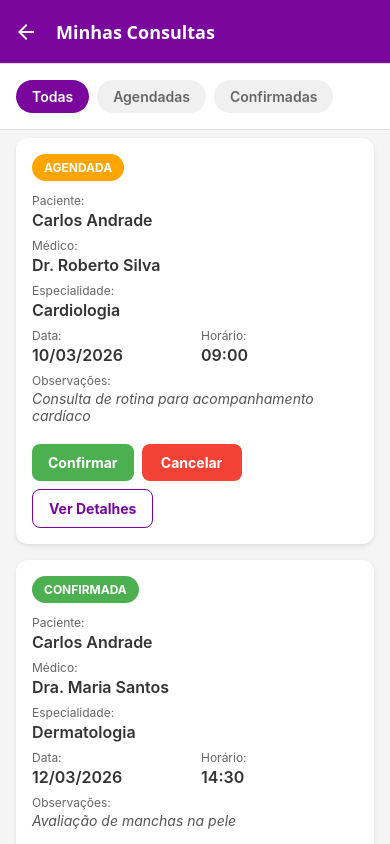
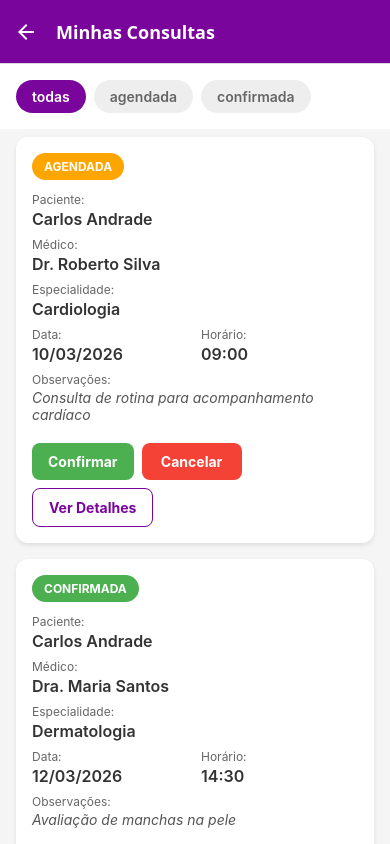
Before and after one commit to phestalise/sistema-consultas-mobile-cp2, a React Native app: screen /ConsultasList in a window 390 px wide. Built offline with nearby package versions, Linux system fonts and the light colour scheme.

Commit message:
feat: separacao de styles consultas list e detalhes

```diff
--- a/src/screens/ConsultaDetalhesScreen.tsx
+++ b/src/screens/ConsultaDetalhesScreen.tsx
@@ -1,20 +1,9 @@
-/**
- * ConsultaDetalhesScreen - Detalhes da Consulta
- * Exibe informações completas de uma consulta específica
- */
-
 import React, { useState, useEffect } from "react";
-import {
-  View,
-  Text,
-  StyleSheet,
-  ScrollView,
-  TouchableOpacity,
-  Alert,
-} from "react-native";
+import { View, Text, ScrollView, TouchableOpacity } from "react-native";
 import { Consulta } from "../types";
 import { Loading } from "../components";
 import { consultasService } from "../services/consultasService";
+import { styles } from "../styles/consultaDetalhes.styles";
 import {
   formatarData,
   formatarHorario,
@@ -22,252 +11,67 @@ import {
   obterTextoStatus,
 } from "../utils/formatters";
 
-type ConsultaDetalhesScreenProps = {
-  navigation: any;
-  route: any;
-};
+export default function ConsultaDetalhesScreen({ route }: any) {
+  const { consultaId } = route.params;
 
-export default function ConsultaDetalhesScreen({
-  navigation,
-  route,
-}: ConsultaDetalhesScreenProps) {
-  const { consultaId } = route.params;
   const [consulta, setConsulta] = useState<Consulta | null>(null);
   const [loading, setLoading] = useState(true);
 
   useEffect(() => {
-    carregarConsulta();
-  }, [consultaId]);
+    carregar();
+  }, []);
 
-  async function carregarConsulta() {
+  async function carregar() {
     setLoading(true);
-    try {
     const dados = await consultasService.obterConsulta(consultaId);
     setConsulta(dados);
-    } catch (error) {
-      console.error("Erro ao carregar consulta:", error);
-      Alert.alert("Erro", "Não foi possível carregar a consulta");
-      navigation.goBack();
-    } finally {
     setLoading(false);
   }
-  }
 
-  async function handleConfirmar() {
-    if (!consulta) return;
-
-    Alert.alert(
-      "Confirmar Consulta",
-      "Deseja confirmar esta consulta?",
-      [
-        { text: "Cancelar", style: "cancel" },
-        {
-          text: "Confirmar",
-          onPress: async () => {
-            try {
-              await consultasService.confirmarConsulta(consulta.id);
-              carregarConsulta();
-            } catch (error) {
-              Alert.alert("Erro", "Não foi possível confirmar a consulta");
-            }
-          },
-        },
-      ]
-    );
-  }
-
-  async function handleCancelar() {
-    if (!consulta) return;
-
-    Alert.alert(
-      "Cancelar Consulta",
-      "Tem certeza que deseja cancelar esta consulta?",
-      [
-        { text: "Não", style: "cancel" },
-        {
-          text: "Sim, cancelar",
-          style: "destructive",
-          onPress: async () => {
-            try {
-              await consultasService.cancelarConsulta(consulta.id);
-              carregarConsulta();
-            } catch (error) {
-              Alert.alert("Erro", "Não foi possível cancelar a consulta");
-            }
-          },
-        },
-      ]
-    );
-  }
-
-  if (loading || !consulta) {
-    return <Loading mensagem="Carregando detalhes..." />;
-  }
-
-  const corStatus = obterCorStatus(consulta.status);
+  if (loading || !consulta) return <Loading mensagem="Carregando..." />;
 
   return (
     <View style={styles.container}>
       <ScrollView contentContainerStyle={styles.scrollContent}>
-        {/* Status Badge */}
-        <View style={[styles.statusBadge, { backgroundColor: corStatus }]}>
+        <View
+          style={[
+            styles.statusBadge,
+            { backgroundColor: obterCorStatus(consulta.status) },
+          ]}
+        >
           <Text style={styles.statusTexto}>
             {obterTextoStatus(consulta.status)}
           </Text>
         </View>
 
-        {/* Seção Paciente */}
-        <View style={styles.secao}>
-          <Text style={styles.secaoTitulo}>👤 Paciente</Text>
         <View style={styles.card}>
-            <Text style={styles.valor}>{consulta.pacienteNome}</Text>
-          </View>
+          <Text style={styles.titulo}>Paciente</Text>
+          <Text style={styles.texto}>{consulta.pacienteNome}</Text>
         </View>
 
-        {/* Seção Médico */}
-        <View style={styles.secao}>
-          <Text style={styles.secaoTitulo}>👨‍⚕️ Médico</Text>
         <View style={styles.card}>
-            <Text style={styles.valor}>{consulta.medicoNome}</Text>
-            <Text style={styles.label}>{consulta.especialidade}</Text>
-          </View>
+          <Text style={styles.titulo}>Médico</Text>
+          <Text style={styles.texto}>{consulta.medicoNome}</Text>
+          <Text style={styles.texto}>{consulta.especialidade}</Text>
         </View>
 
-        {/* Seção Data e Hora */}
-        <View style={styles.secao}>
-          <Text style={styles.secaoTitulo}>📅 Agendamento</Text>
         <View style={styles.card}>
-            <View style={styles.row}>
-              <View style={styles.coluna}>
-                <Text style={styles.label}>Data</Text>
-                <Text style={styles.valor}>{formatarData(consulta.data)}</Text>
-              </View>
-              <View style={styles.coluna}>
-                <Text style={styles.label}>Horário</Text>
-                <Text style={styles.valor}>
+          <Text style={styles.titulo}>Data</Text>
+          <Text style={styles.texto}>
+            {formatarData(consulta.data)}
+          </Text>
+          <Text style={styles.texto}>
             {formatarHorario(consulta.horario)}
           </Text>
         </View>
-            </View>
-          </View>
-        </View>
 
-        {/* Seção Observações */}
         {consulta.observacoes && (
-          <View style={styles.secao}>
-            <Text style={styles.secaoTitulo}>📝 Observações</Text>
           <View style={styles.card}>
-              <Text style={styles.observacoes}>{consulta.observacoes}</Text>
-            </View>
+            <Text style={styles.titulo}>Observações</Text>
+            <Text style={styles.texto}>{consulta.observacoes}</Text>
           </View>
         )}
-
-        {/* Botões de Ação */}
-        <View style={styles.acoes}>
-          {consulta.status === "agendada" && (
-            <TouchableOpacity
-              style={[styles.botao, styles.botaoConfirmar]}
-              onPress={handleConfirmar}
-            >
-              <Text style={styles.botaoTexto}>✓ Confirmar Consulta</Text>
-            </TouchableOpacity>
-          )}
-
-          {(consulta.status === "agendada" ||
-            consulta.status === "confirmada") && (
-            <TouchableOpacity
-              style={[styles.botao, styles.botaoCancelar]}
-              onPress={handleCancelar}
-            >
-              <Text style={styles.botaoTexto}>✕ Cancelar Consulta</Text>
-            </TouchableOpacity>
-          )}
-        </View>
       </ScrollView>
     </View>
   );
 }
-
-const styles = StyleSheet.create({
-  container: {
-    flex: 1,
-    backgroundColor: "#f5f5f5",
-  },
-  scrollContent: {
-    padding: 20,
-  },
-  statusBadge: {
-    alignSelf: "center",
-    paddingHorizontal: 24,
-    paddingVertical: 12,
-    borderRadius: 24,
-    marginBottom: 24,
-  },
-  statusTexto: {
-    color: "#fff",
-    fontWeight: "bold",
-    fontSize: 16,
-    textTransform: "uppercase",
-  },
-  secao: {
-    marginBottom: 20,
-  },
-  secaoTitulo: {
-    fontSize: 18,
-    fontWeight: "bold",
-    color: "#333",
-    marginBottom: 12,
-  },
-  card: {
-    backgroundColor: "#fff",
-    borderRadius: 12,
-    padding: 16,
-    shadowColor: "#000",
-    shadowOffset: { width: 0, height: 2 },
-    shadowOpacity: 0.1,
-    shadowRadius: 4,
-    elevation: 3,
-  },
-  row: {
-    flexDirection: "row",
-    gap: 16,
-  },
-  coluna: {
-    flex: 1,
-  },
-  label: {
-    fontSize: 12,
-    color: "#666",
-    marginBottom: 4,
-  },
-  valor: {
-    fontSize: 18,
-    color: "#333",
-    fontWeight: "600",
-  },
-  observacoes: {
-    fontSize: 16,
-    color: "#555",
-    lineHeight: 24,
-  },
-  acoes: {
-    gap: 12,
-    marginTop: 12,
-  },
-  botao: {
-    paddingVertical: 16,
-    borderRadius: 12,
-    alignItems: "center",
-  },
-  botaoConfirmar: {
-    backgroundColor: "#4CAF50",
-  },
-  botaoCancelar: {
-    backgroundColor: "#F44336",
-  },
-  botaoTexto: {
-    color: "#fff",
-    fontWeight: "bold",
-    fontSize: 16,
-  },
-});
--- a/src/screens/ConsultasListScreen.tsx
+++ b/src/screens/ConsultasListScreen.tsx
@@ -1,32 +1,15 @@
-/**
- * ConsultasListScreen - Lista de Consultas
- * Exibe todas as consultas do usuário com filtros
- */
-
 import React, { useState, useEffect } from "react";
-import {
-  View,
-  Text,
-  StyleSheet,
-  FlatList,
-  TouchableOpacity,
-} from "react-native";
+import { View, Text, FlatList, TouchableOpacity } from "react-native";
 import { Consulta, StatusConsulta } from "../types";
 import { ConsultaCard, Loading, EmptyState } from "../components";
 import { consultasService } from "../services/consultasService";
+import { styles } from "../styles/consultasList.styles";
 
-type ConsultasListScreenProps = {
-  navigation: any;
-};
-
-export default function ConsultasListScreen({
-  navigation,
-}: ConsultasListScreenProps) {
+export default function ConsultasListScreen({ navigation }: any) {
   const [consultas, setConsultas] = useState<Consulta[]>([]);
   const [loading, setLoading] = useState(true);
-  const [filtroAtivo, setFiltroAtivo] = useState<StatusConsulta | "todas">(
-    "todas"
-  );
+  const [filtroAtivo, setFiltroAtivo] =
+    useState<StatusConsulta | "todas">("todas");
 
   useEffect(() => {
     carregarConsultas();
@@ -34,32 +17,19 @@ export default function ConsultasListScreen({
 
   async function carregarConsultas() {
     setLoading(true);
-    try {
     const dados = await consultasService.listarConsultas();
     setConsultas(dados);
-    } catch (error) {
-      console.error("Erro ao carregar consultas:", error);
-    } finally {
     setLoading(false);
-    }
   }
 
   async function handleConfirmar(id: number) {
-    try {
     await consultasService.confirmarConsulta(id);
     carregarConsultas();
-    } catch (error) {
-      console.error("Erro ao confirmar consulta:", error);
-    }
   }
 
   async function handleCancelar(id: number) {
-    try {
     await consultasService.cancelarConsulta(id);
     carregarConsultas();
-    } catch (error) {
-      console.error("Erro ao cancelar consulta:", error);
-    }
   }
 
   function handleDetalhes(id: number) {
@@ -71,127 +41,47 @@ export default function ConsultasListScreen({
       ? consultas
       : consultas.filter((c) => c.status === filtroAtivo);
 
-  if (loading) {
-    return <Loading mensagem="Carregando consultas..." />;
-  }
+  if (loading) return <Loading mensagem="Carregando consultas..." />;
 
   return (
     <View style={styles.container}>
-      {/* Filtros */}
       <View style={styles.filtros}>
+        {["todas", "agendada", "confirmada"].map((item) => (
           <TouchableOpacity
+            key={item}
             style={[
               styles.filtro,
-            filtroAtivo === "todas" && styles.filtroAtivo,
+              filtroAtivo === item && styles.filtroAtivo,
             ]}
-          onPress={() => setFiltroAtivo("todas")}
+            onPress={() => setFiltroAtivo(item as any)}
           >
             <Text
               style={[
                 styles.filtroTexto,
-              filtroAtivo === "todas" && styles.filtroTextoAtivo,
+                filtroAtivo === item && styles.filtroTextoAtivo,
               ]}
             >
-            Todas
+              {item}
             </Text>
           </TouchableOpacity>
-
-        <TouchableOpacity
-          style={[
-            styles.filtro,
-            filtroAtivo === "agendada" && styles.filtroAtivo,
-          ]}
-          onPress={() => setFiltroAtivo("agendada")}
-        >
-          <Text
-            style={[
-              styles.filtroTexto,
-              filtroAtivo === "agendada" && styles.filtroTextoAtivo,
-            ]}
-          >
-            Agendadas
-          </Text>
-        </TouchableOpacity>
-
-        <TouchableOpacity
-          style={[
-            styles.filtro,
-            filtroAtivo === "confirmada" && styles.filtroAtivo,
-          ]}
-          onPress={() => setFiltroAtivo("confirmada")}
-        >
-          <Text
-            style={[
-              styles.filtroTexto,
-              filtroAtivo === "confirmada" && styles.filtroTextoAtivo,
-            ]}
-          >
-            Confirmadas
-          </Text>
-        </TouchableOpacity>
+        ))}
       </View>
 
-      {/* Lista de Consultas */}
       <FlatList
         data={consultasFiltradas}
         keyExtractor={(item) => item.id.toString()}
         renderItem={({ item }) => (
           <ConsultaCard
             consulta={item}
-            onConfirmar={handleConfirmar}
-            onCancelar={handleCancelar}
-            onDetalhes={handleDetalhes}
+            onConfirmar={() => handleConfirmar(item.id)}
+            onCancelar={() => handleCancelar(item.id)}
+            onDetalhes={() => handleDetalhes(item.id)}
           />
         )}
-        contentContainerStyle={
-          consultasFiltradas.length === 0 && styles.emptyContainer
-        }
         ListEmptyComponent={
-          <EmptyState
-            mensagem={
-              filtroAtivo === "todas"
-                ? "Você ainda não possui consultas"
-                : `Nenhuma consulta ${filtroAtivo}`
-            }
-            icone="📅"
-          />
+          <EmptyState mensagem="Nenhuma consulta encontrada" icone="📅" />
         }
       />
     </View>
   );
 }
-
-const styles = StyleSheet.create({
-  container: {
-    flex: 1,
-    backgroundColor: "#f5f5f5",
-  },
-  filtros: {
-    flexDirection: "row",
-    padding: 16,
-    gap: 8,
-    backgroundColor: "#fff",
-    borderBottomWidth: 1,
-    borderBottomColor: "#e0e0e0",
-  },
-  filtro: {
-    paddingHorizontal: 16,
-    paddingVertical: 8,
-    borderRadius: 20,
-    backgroundColor: "#f0f0f0",
-  },
-  filtroAtivo: {
-    backgroundColor: "#79059C",
-  },
-  filtroTexto: {
-    fontSize: 14,
-    color: "#666",
-    fontWeight: "600",
-  },
-  filtroTextoAtivo: {
-    color: "#fff",
-  },
-  emptyContainer: {
-    flex: 1,
-  },
-});
--- /dev/null
+++ b/src/styles/consultaDetalhes.styles.ts
@@ -0,0 +1,43 @@
+import { StyleSheet } from "react-native";
+
+export const styles = StyleSheet.create({
+  container: {
+    flex: 1,
+    backgroundColor: "#f5f5f5",
+  },
+
+  scrollContent: {
+    padding: 20,
+  },
+
+  statusBadge: {
+    alignSelf: "center",
+    paddingHorizontal: 20,
+    paddingVertical: 8,
+    borderRadius: 20,
+    marginBottom: 20,
+  },
+
+  statusTexto: {
+    color: "#fff",
+    fontWeight: "bold",
+  },
+
+  card: {
+    backgroundColor: "#fff",
+    padding: 16,
+    borderRadius: 12,
+    marginBottom: 12,
+  },
+
+  titulo: {
+    fontSize: 14,
+    fontWeight: "bold",
+    marginBottom: 6,
+  },
+
+  texto: {
+    fontSize: 16,
+    color: "#333",
+  },
+});
--- /dev/null
+++ b/src/styles/consultasList.styles.ts
@@ -0,0 +1,35 @@
+import { StyleSheet } from "react-native";
+
+export const styles = StyleSheet.create({
+  container: {
+    flex: 1,
+    backgroundColor: "#f5f5f5",
+  },
+
+  filtros: {
+    flexDirection: "row",
+    padding: 16,
+    gap: 8,
+    backgroundColor: "#fff",
+  },
+
+  filtro: {
+    paddingHorizontal: 16,
+    paddingVertical: 8,
+    borderRadius: 20,
+    backgroundColor: "#eee",
+  },
+
+  filtroAtivo: {
+    backgroundColor: "#79059C",
+  },
+
+  filtroTexto: {
+    color: "#666",
+    fontWeight: "600",
+  },
+
+  filtroTextoAtivo: {
+    color: "#fff",
+  },
+});
```
Lines whose indentation alone changed are shown as unchanged.
